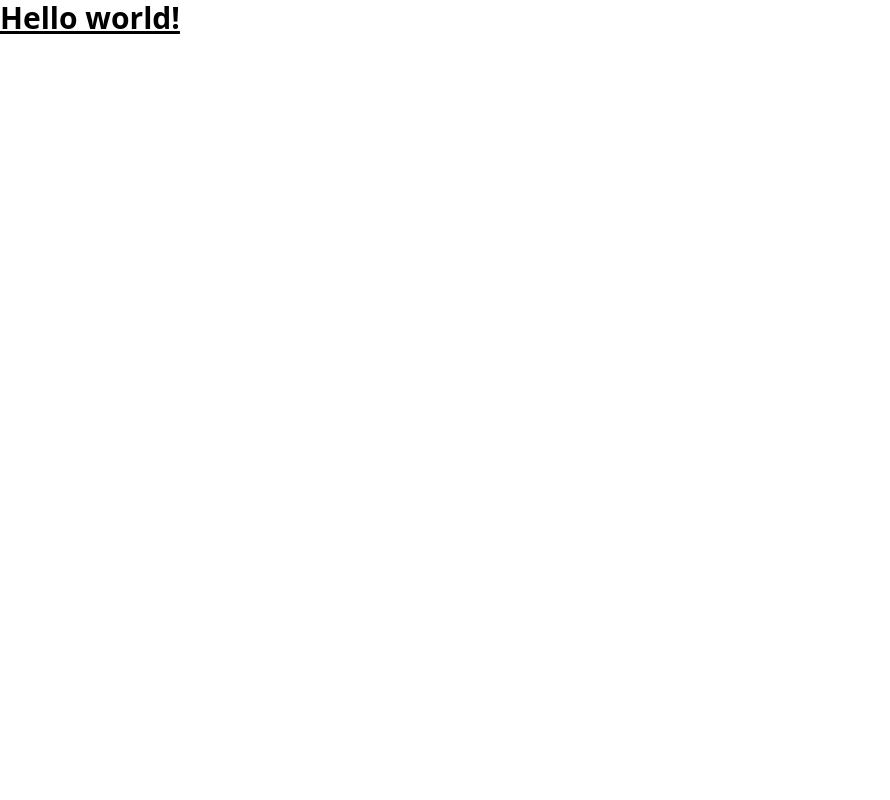
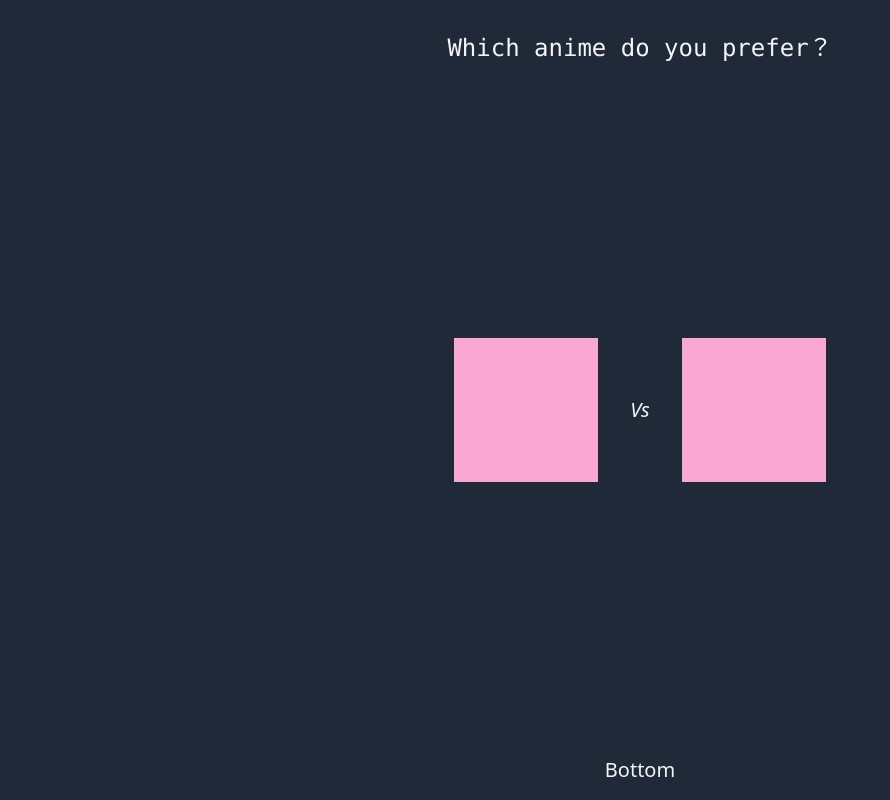
Before and after one commit to kok-s0s/vote, a Next.js app: page / in a window 1280 px wide. Shown: the whole page, without its empty margins (0-890 px from the left). Built offline with nearby package versions, Linux system fonts and the light colour scheme.

Commit message:
feat: basic UI Structure

```diff
--- a/pages/index.tsx
+++ b/pages/index.tsx
@@ -1,7 +1,26 @@
 import type { NextPage } from 'next';
+import Head from 'next/head';
 
 const Home: NextPage = () => {
-	return <h1 className='text-3xl font-bold underline'>Hello world!</h1>;
+	return (
+		<div className='h-screen w-screen flex flex-col justify-between items-center relative'>
+			<Head>
+				<title>Best-Anime</title>
+			</Head>
+
+			<div className='font-mono text-2xl text-center pt-8'>
+				Which anime do you prefer？
+			</div>
+
+			<div className='p-8 flex justify-between items-center max-w-2xl flex-col md:flex-row animate-fade-in'>
+				<div className='h-36 w-36 bg-pink-300'></div>
+				<div className='p-8 italic text-xl'>Vs</div>
+				<div className='h-36 w-36 bg-pink-300'></div>
+			</div>
+
+			<div className='text-xl pb-4'>Bottom</div>
+		</div>
+	);
 };
 
 export default Home;
--- a/styles/globals.css
+++ b/styles/globals.css
@@ -1,3 +1,7 @@
 @tailwind base;
 @tailwind components;
 @tailwind utilities;
+
+body {
+  @apply text-gray-100 bg-gray-800;
+}
```
